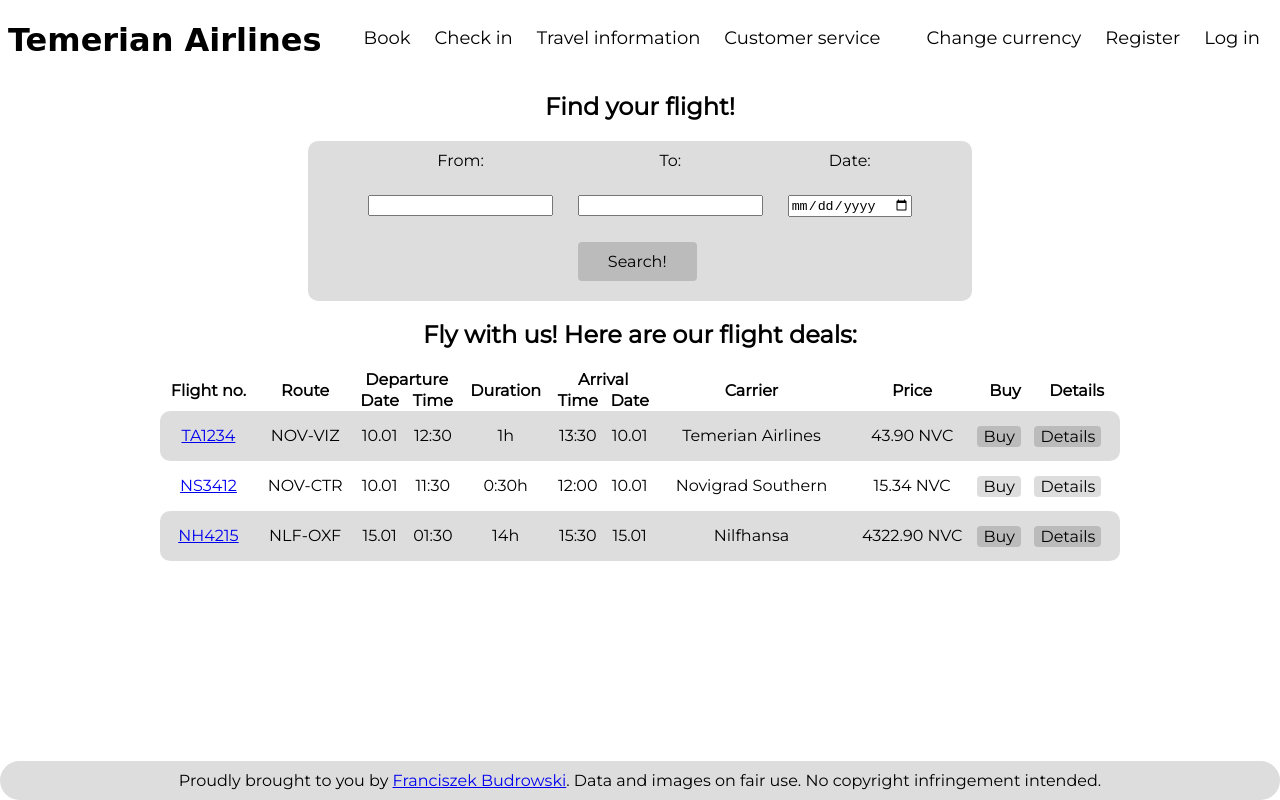
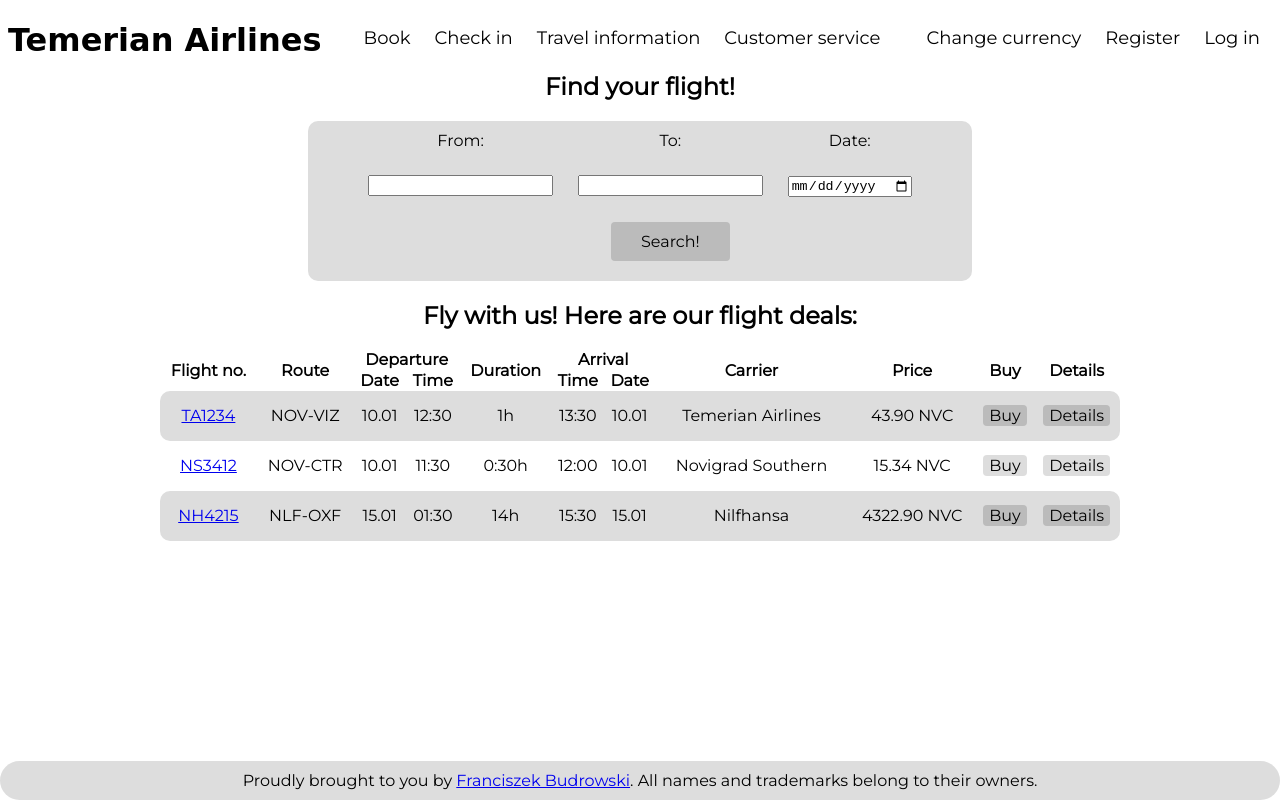
Before and after one commit to fbudrowski/airline-site, a plain HTML site: page index.html in a window 1280 px wide. Drawn offline with Linux system fonts and the light colour scheme; a script that the page names is missing; a web font is replaced by a local one.

Commit message:
Changed license footer, corrected button display on index

```diff
--- a/css/main.css
+++ b/css/main.css
@@ -3,7 +3,6 @@
 
 .content, button, .flight-table-button{
     font-family: 'Montserrat', Helvetica, sans-serif;
-    display: grid;
 }
 
 .company-header-name{
@@ -289,8 +288,10 @@ tr.flight-table-entry:hover .flight-table-button{
     margin-bottom: 10px;
 }
 
+
 .flight-lookup-button{
     padding: 10px 30px;
+    width: max-content;
 }
 
 
--- a/index.html
+++ b/index.html
@@ -4,7 +4,7 @@
 <head>
     <meta charset="utf-8">
     <meta http-equiv="X-UA-Compatible" content="IE=edge">
-    <title>Page Title</title>
+    <title>TA1234 flight from Kaer Trolde (Skellige) to Novigrad @ Temerian Airlines</title>
     <meta name="viewport" content="width=device-width, initial-scale=1">
 
 
@@ -203,8 +203,8 @@
             </div>
         </main>
         <footer class="footer">
-            Proudly brought to you by <a href="https://budrowski.com">Franciszek Budrowski</a>. Data and images on fair
-            use. No copyright infringement intended.
+            Proudly brought to you by <a href="https://budrowski.com">Franciszek Budrowski</a>.
+            All names and trademarks belong to their owners.
         </footer>
     </div>
 
```
Also changed, not shown: flight.html (+3 -3 lines).
